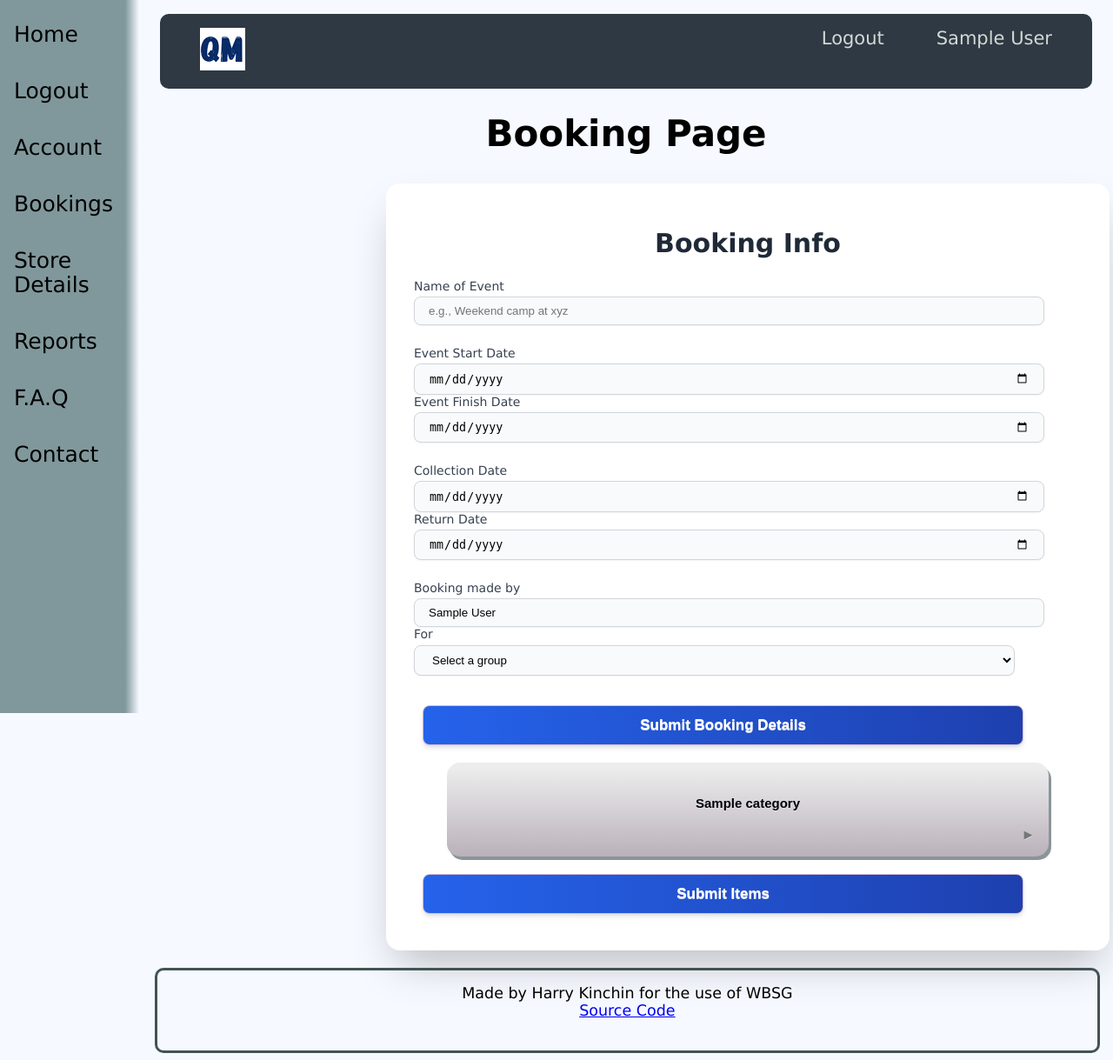
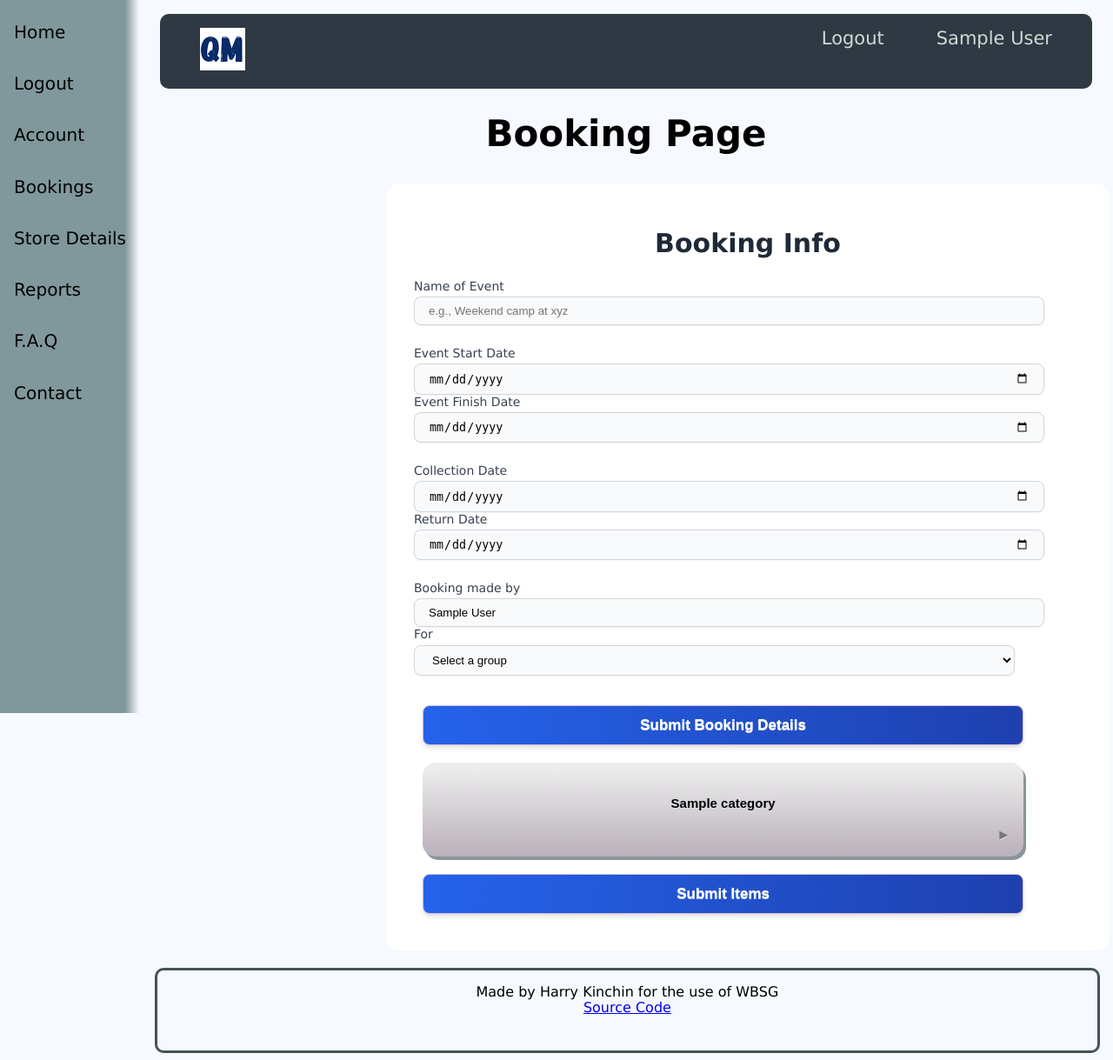
Before and after one commit to HarryKinchin/online_quartermaster, a PHP site: page /index.php?page=booking in a window 1280 px wide. Shown: the whole page at 87% size. Run offline with PHP 8.4, Linux system fonts and the light colour scheme; the visitor is signed in with stand-in values (Sample User, id 1); tables that the repository leaves empty hold one stand-in row (values such as "Sample post"); grey boxes marked "Sample" are stand-in pictures.

Commit message:
Changed all px sizing in css to rem

```diff
--- a/booking_page.php
+++ b/booking_page.php
@@ -56,13 +56,13 @@
 
     <div class="form-container">
             <h1 class="form-title" id="form_title">Booking Info</h1>
-            <form id="details-form" class="form-layout" action="booking_creation.php" method="post">
+            <form id="details-form" class="form-layout" action="#" method="post">
             <div id="info_form">
 
                 <!-- Name of Event -->
                 <div>
                     <label for="eventName-form" class="form-label">Name of Event</label>
-                    <input type="text" id="eventName" name="eventName" class="form-input" placeholder="e.g., Weekend camp at xyz" required>
+                    <input type="text" id="eventName-form" name="eventName" class="form-input" placeholder="e.g., Weekend camp at xyz" required>
                 </div><br>
 
                 <!-- Event Dates -->
@@ -148,7 +148,7 @@
                                                     $image_path = htmlspecialchars($image_1_value);
                                                 } else {
                                                     // If 'image_1' is null, use the fallback file path
-                                                    $image_path = 'static\images\not-found.svg';
+                                                    $image_path = './static\images\not-found.svg';
                                                 }
                                                 $item_code = $item['item_code'];
 
@@ -203,6 +203,6 @@
             </form>
 
     </div>
-    <script src="/online_quartermaster/static/js/faq_funcs.js"></script>
-    <script src="static/js/booking_funcs.js"></script>
+    <script src="./static/js/faq_funcs.js"></script>
+    <script src="./static/js/booking_funcs.js"></script>
 </div>
--- a/faq_contact.php
+++ b/faq_contact.php
@@ -48,5 +48,5 @@
 <h1>Contact</h1><br>
 <h4>For any issues with the website or suggestions, please send me an email at <a href="mailto:h.j.kinchin@gmail.com">h.j.kinchin@gmail.com</a></h4>
 
-<script src="/online_quartermaster/static/js/faq_funcs.js"></script>
+<script src="./static/js/faq_funcs.js"></script>
 </div>
--- a/sidebar.php
+++ b/sidebar.php
@@ -1,4 +1,4 @@
-<div class="sidenav">
+<div class="sidenav" id="my-sidenav">
     <a href="index.php?page=home">Home</a><br>
     <?php
         if (isset($_SESSION['username'])) {
--- a/static/css/stylings.css
+++ b/static/css/stylings.css
@@ -12,17 +12,17 @@
 }
 
 div.bottom {
-    font-size: smaller;
+    font-size: 16px;
     text-align: center;
-    border-width: 3px;
+    border-width: 0.188rem;
     border-style: solid;
     border-color: #435354;
-    border-radius: 10px;
+    border-radius: 0.625rem;
     position: relative;
     bottom: 0;
-    margin-left: 10px;
+    margin-left: 0.625rem;
     width: 95%;
-    height: 60px;
+    height: 3.75rem;
     padding: 1rem;
 }
 
@@ -51,35 +51,35 @@
 .error {
     color: #ff0000;
     background-color: #ffebeb;
-    border: 1px solid #ff0000;
-    padding: 10px;
-    margin-top: 15px;
-    border-radius: 5px;
+    border: 0.06rem solid #ff0000;
+    padding: 0.625rem;
+    margin-top: 0.9rem;
+    border-radius: 0.3rem;
     font-weight: bold;
     text-align: center;
 }
 
 button {
-    box-shadow: 3px 4px 0px 0px #899599;
+    box-shadow: 0.188rem 0.25rem 0rem 0rem #899599;
     background:linear-gradient(to bottom, #ededed 5%, #bab1ba 100%);
     background-color:#ededed;
-    border-radius:15px;
-    border:1px solid #d6bcd6;
-    display:inline-block;
-    cursor:pointer;
-    color:#3a8a9e;
-    font-family:Arial;
-    font-size:17px;
-    width: 150px;
-    margin: 10px;
-    padding:7px 25px;
-    text-decoration:none;
-    text-shadow:0px 1px 0px #e1e2ed;
+    border-radius: 0.938rem;
+    border: 0.063rem solid #d6bcd6;
+    display: inline-block;
+    cursor: pointer;
+    color: #3a8a9e;
+    font-family: Arial;
+    font-size: 1.063rem;
+    width: 9.375rem;
+    margin: 0.625rem;
+    padding: 0.438rem 1.563rem;
+    text-decoration: none;
+    text-shadow: 0px 0.063rem 0px #e1e2ed;
 }
 
 button:hover {
-	background:linear-gradient(to bottom, #bab1ba 5%, #ededed 100%);
-	background-color:#bab1ba;
+    background:linear-gradient(to bottom, #bab1ba 5%, #ededed 100%);
+    background-color:#bab1ba;
 }
 
 ul.top_nav {
@@ -116,13 +116,13 @@
     background: #80989C;
     background: linear-gradient(90deg, rgba(128, 152, 156, 1) 0%, rgba(128, 152, 156, 1) 90%, rgba(246, 249, 255, 1) 100%);
     overflow-x: hidden;
-    padding-top: 20px;
+    padding-top: 1.25rem;
 }
 
 .sidenav a {
-    padding: 6px 8px 6px 16px;
+    padding: 0.375rem 0.5rem 0.375rem 1rem;
     text-decoration: none;
-    font-size: 25px;
+    font-size: 1.256rem;
     color: #000000;
     display: block;
 }
@@ -139,7 +139,7 @@
     margin-top: 2rem;
     margin-left: 25%;
     border-radius: 1rem;
-    box-shadow: 0 25px 50px -12px rgba(0, 0, 0, 0.25);
+    box-shadow: 0 1.563rem 3.125 -0.75rem rgba(0, 0, 0, 0.25);
 }
 
 .form-title {
@@ -198,40 +198,37 @@
 
 .submit-button:focus {
     outline: none;
-    box-shadow: 0 0 0 2px #ffffff, 0 0 0 4px #3b82f6;
+    box-shadow: 0 0 0 0.125rem #ffffff, 0 0 0 0.25rem #3b82f6;
 }
 
 .accordion-header {
     background-color: #f1f1f1;
     color: #444;
     cursor: pointer;
-    padding: 18px;
+    padding: 1.125rem;
     width: 90%;
     border: none;
     text-align: left;
     outline: none;
-    font-size: 15px;
+    font-size: 0.938rem;
     transition: 0.4s;
-    margin-left: 5%;
 }
 
 .accordion-content {
-    padding: 0 18px;
+    padding: 0 1.125rem;
     background-color: white;
     max-height: 0;
     overflow: hidden;
     width: 88%;
     transition: max-height 0.2s ease-out;
-    margin-left: 5%;
-
 }
 
 .accordion-header:after {
     content: '\25B6';
-    font-size: 13px;
+    font-size: 0.813rem;
     color: #777;
     float: right;
-    margin-left: 5px;
+    margin-left: 0.313rem;
     transition: transform 0.2s;
 }
 
--- a/static/js/booking_funcs.js
+++ b/static/js/booking_funcs.js
@@ -1,15 +1,3 @@
-function get_items() {
-    document.getElementById("info_form").style.display="none";
-    document.getElementById("item_form").style.display="block";
-    document.getElementById("form_title").innerHTML="Add items to booking";
-}
-
-function go_back() {
-    document.getElementById("item_form").style.display="none";
-    document.getElementById("info_form").style.display="block";
-    document.getElementById("form_title").innerHTML="Booking info";
-}
-
 function toggleDescription(descId) {
     var description = document.getElementById(descId);
     if (description.style.display === "none" || description.style.display === "") {
--- a/top.php
+++ b/top.php
@@ -3,11 +3,11 @@
 
 <head>
     <meta charset="utf-8">
-    <meta content="width=device-width, initial-scale=1.0" name="viewport">
+    <meta name="viewport" content="width=device-width, initial-scale=1.0">
     <title>Online QuarterMaster</title>
-    <link rel="icon" type="image/x-icon" href="/online_quartermaster/static/images/favicon.ico">
-    <link rel="apple-touch-icon" href="/online_quartermaster/static/images/apple-touch-icon.png">
-    <link rel="stylesheet" type="text/css" href="/online_quartermaster/static/css/stylings.css">
+    <link rel="icon" type="image/x-icon" href="./static/images/favicon.ico">
+    <link rel="apple-touch-icon" href="./static/images/apple-touch-icon.png">
+    <link rel="stylesheet" type="text/css" href="./static/css/stylings.css">
 </head>
 
 <body>
@@ -17,7 +17,7 @@
     <div class="top">
     <ul class="top_nav">
         <li>
-        <a href="index.php?page=home"><img src="/online_quartermaster/static/images/logo.png"></a>
+        <a href="index.php?page=home"><img src="./static/images/logo.png"></a>
         </li>
         <?php
             if (isset($_SESSION['username'])) {
```
Also changed, not shown: other parts of static/css/stylings.css (+26 -26 lines).
